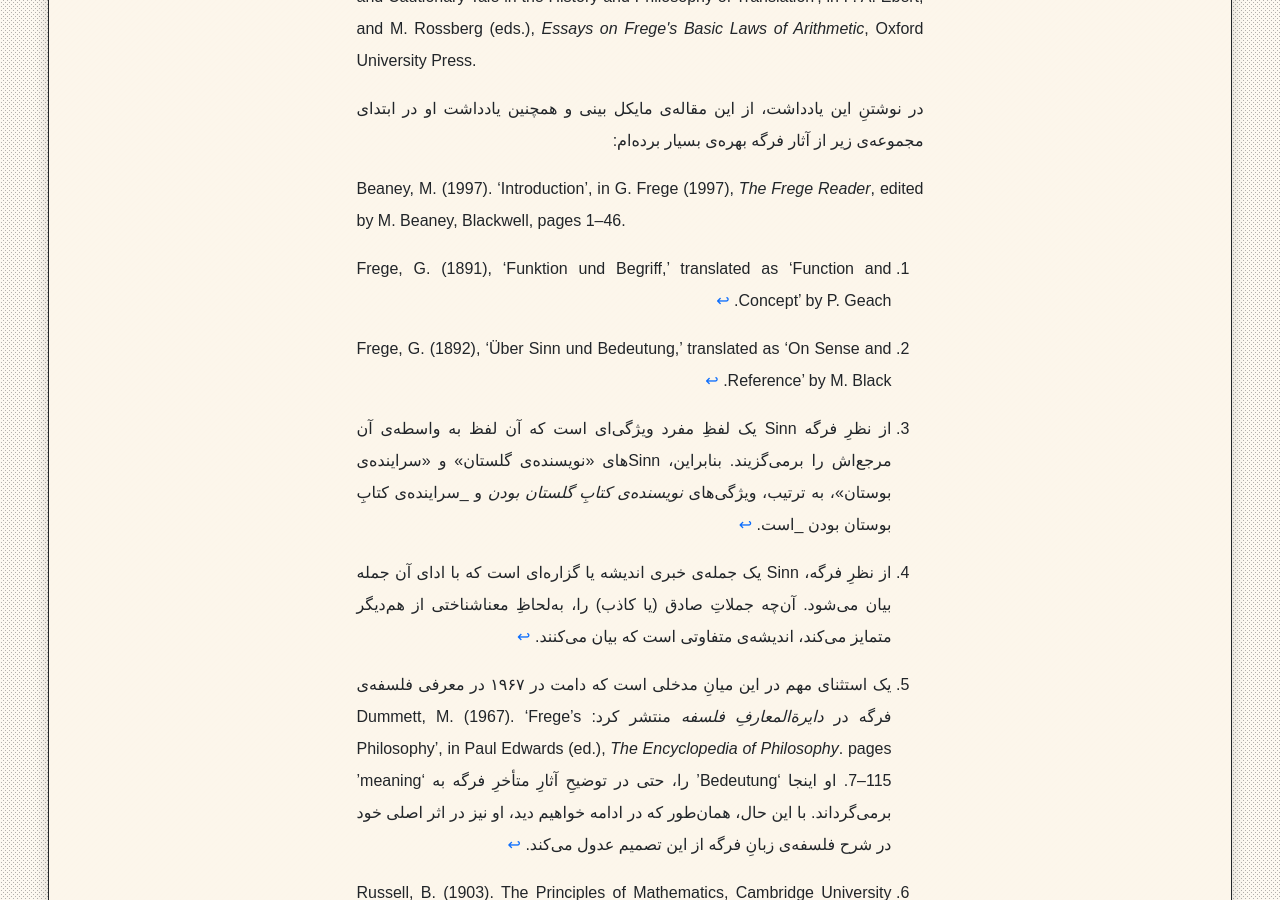
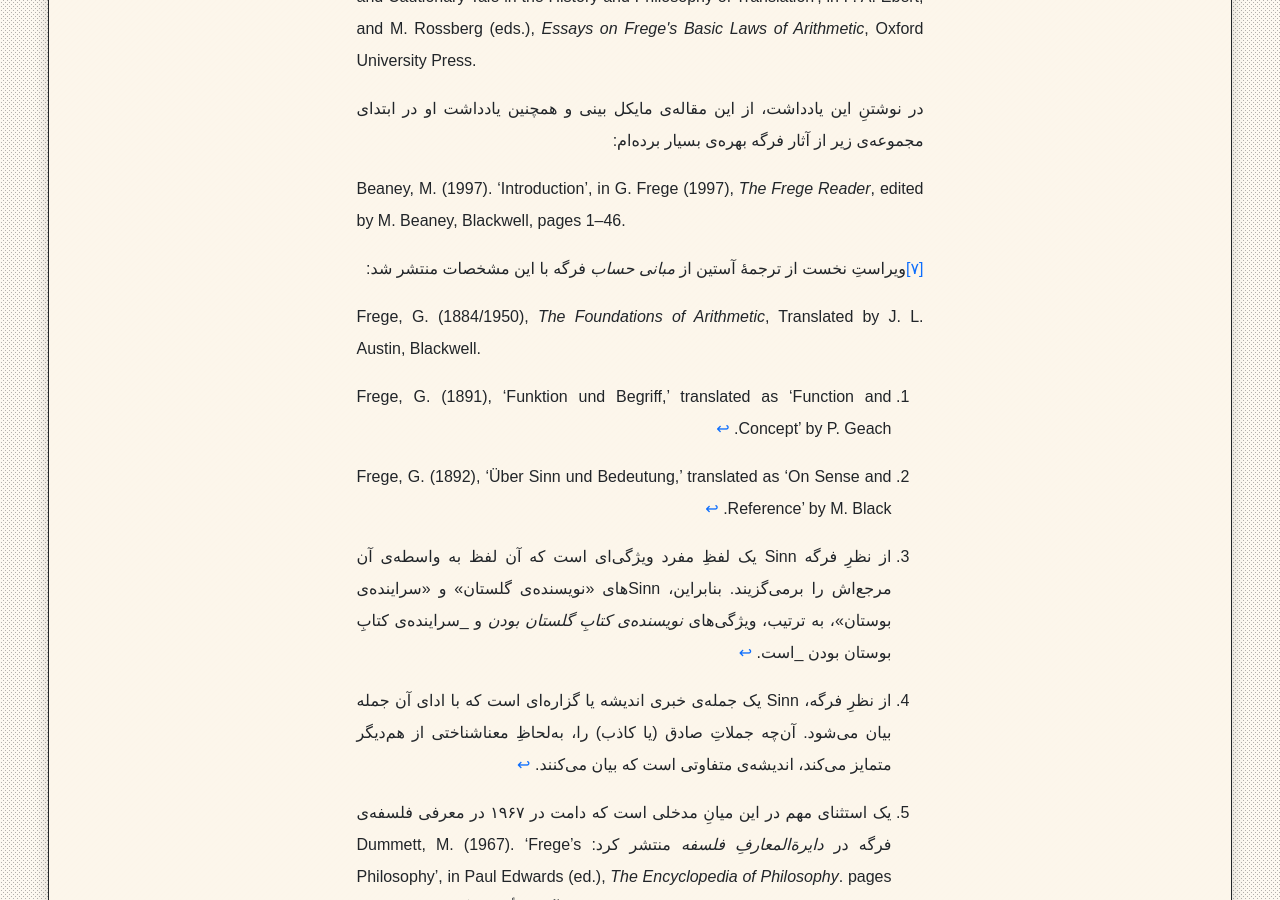
Before and after one commit to phicudemy/phicudemy.github.io, a Jekyll site: the page built from _posts/2024-06-22-fregebedeutung1.md, in a window 1280 px wide and 900 px high, scrolled down 6457 px. Built offline with Jekyll 4.4.1, drawn with Linux system fonts in a browser that asks for light colours; some web fonts are replaced; comment, search, counter and statistics services are not loaded.

Commit message:
TinaCMS content update

```diff
--- a/_posts/2024-06-22-fregebedeutung1.md
+++ b/_posts/2024-06-22-fregebedeutung1.md
@@ -85,7 +85,8 @@ tags:
 در نوشتنِ این یادداشت، از این مقاله‌ی مایکل بینی و همچنین یادداشت او در ابتدای مجموعه‌ی زیر از آثار فرگه بهره‌ی بسیار برده‌ام:
 <p dir="ltr"> Beaney, M. (1997). ‘Introduction’, in G. Frege (1997), <i>The Frege Reader</i>, edited by M. Beaney, Blackwell, pages 1–46.</p>
 
-[^7]: Frege, G. (1884/1950), _The Foundations of Arithmetic_, Translated by J. L. Austin, Blackwell
+[\[۷\]](#fnref-7){:#fn-7}ویراستِ نخست از ترجمهٔ آستین از *مبانی حساب* فرگه با این مشخصات منتشر شد:
+<p dir="ltr">Frege, G. (1884/1950), <i>The Foundations of Arithmetic</i>, Translated by J. L. Austin, Blackwell.</p>
 
 [^8]: Frege, G. (1891), ‘Funktion und Begriff,’ translated as ‘Function and Concept’ by P. Geach.
 
```
